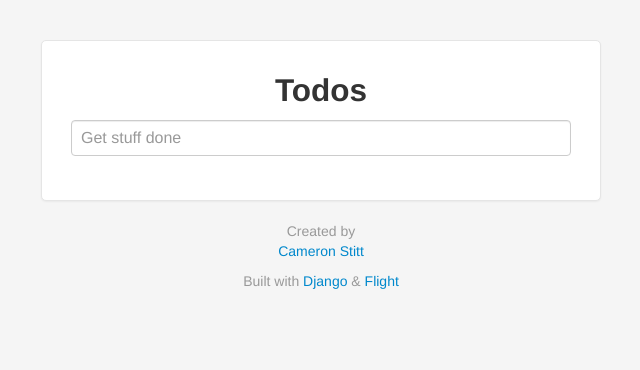
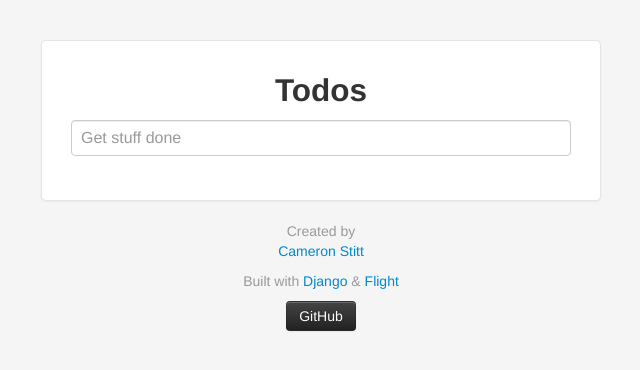
Before and after one commit to tbrd/soar, a Django app: page / in a window 1280 px wide. Shown: the top 370 px of the page, without its empty margins (319-959 px from the left). Run offline with Django 3.2, Linux system fonts and the light colour scheme; some libraries are stand-ins or nearby versions.

Commit message:
Add GitHub link

```diff
--- a/templates/public/home.html
+++ b/templates/public/home.html
@@ -14,5 +14,6 @@
 <div id="details">
   <p class="muted">Created by <br /><a href="http://blog.barepixel.com/">Cameron Stitt</a></p>
   <p class="muted">Built with <a href="http://djangoproject.com">Django</a> &amp; <a href="http://twitter.github.com/flight/">Flight</a></p>
+  <a href="https://github.com/cam-stitt/soar" class="btn btn-inverse">GitHub</a>
 </div>
 {% endblock content %}
```
